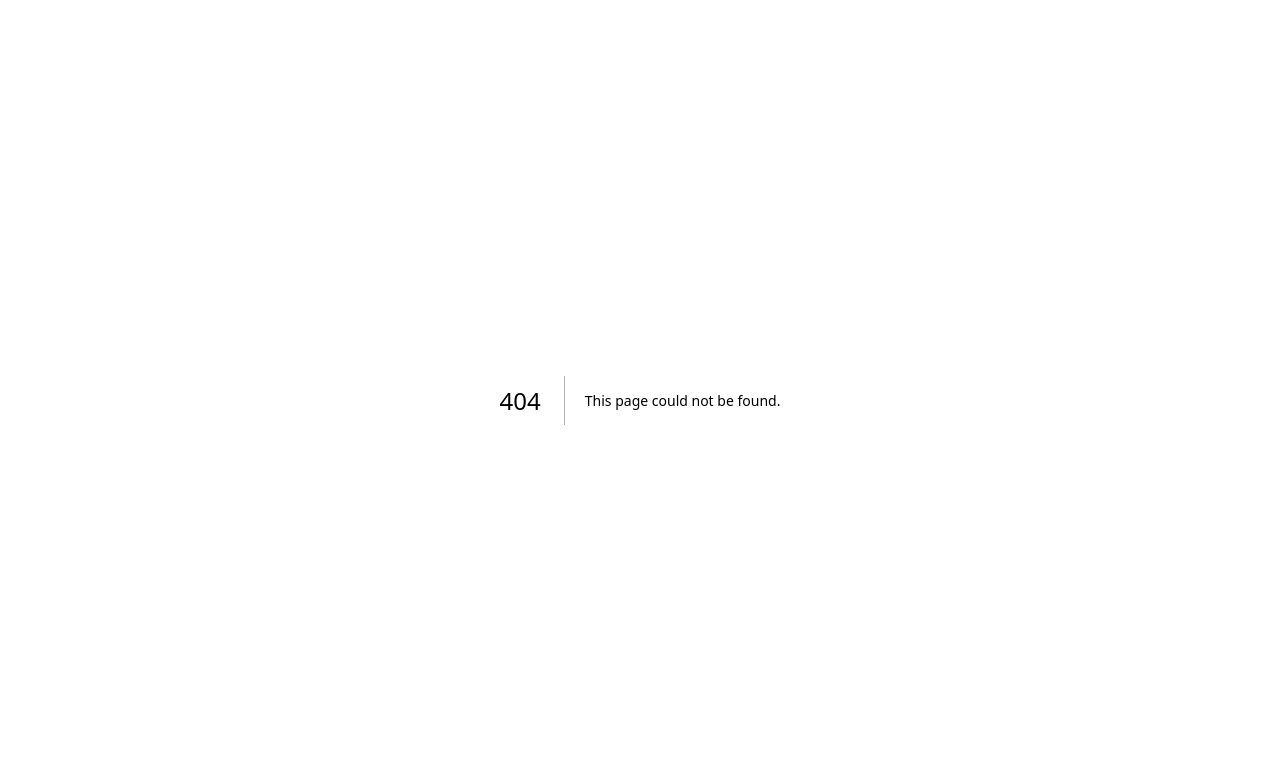
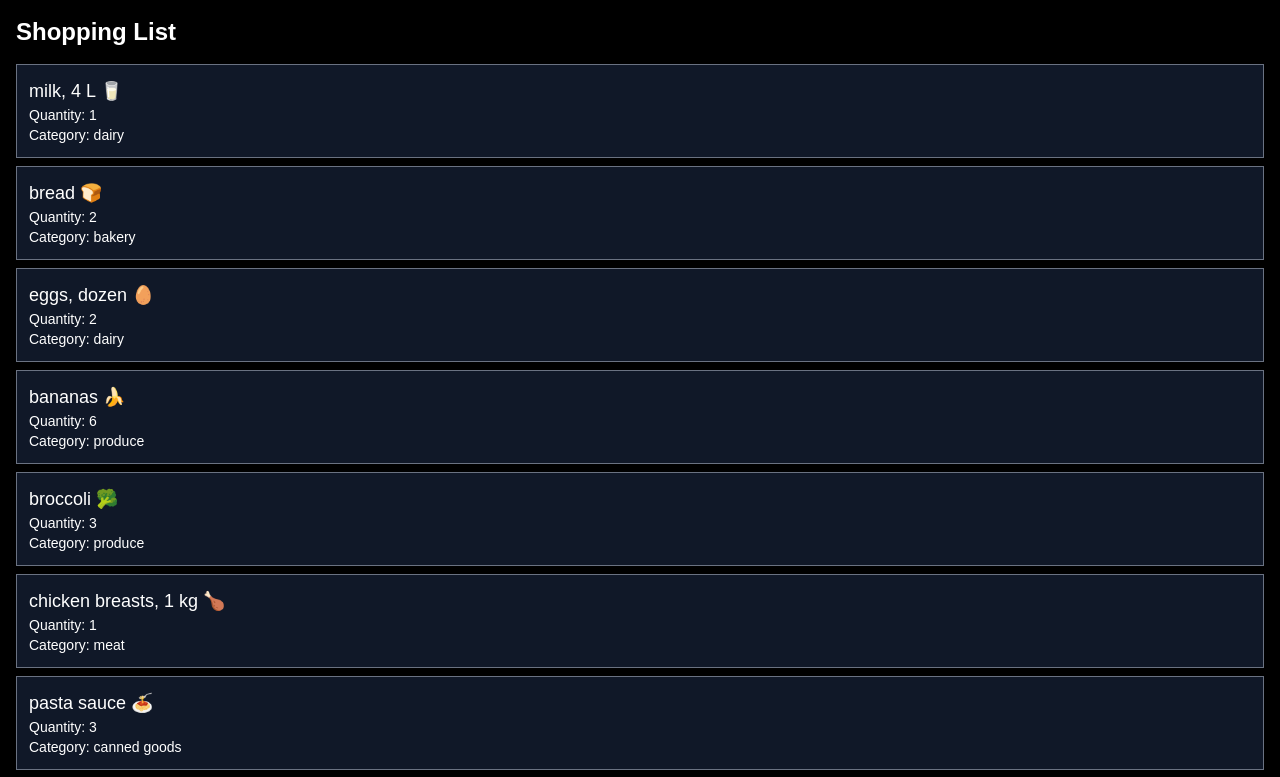
Before and after one commit to CurvyAura/cprg306-assignments, a Next.js app: page /week-3 in a window 1280 px wide. Before the commit this address had no page. Shown: the top 777 px of the page. Built offline with nearby package versions, Linux system fonts and the light colour scheme.

Commit message:
Week-3 Assignment

```diff
--- a/app/page.js
+++ b/app/page.js
@@ -5,7 +5,8 @@ export default function Home() {
   return (
     <main>
       <h1>CPRG 306: Web Development 2 - Assignments</h1>
-      <Link href="week-2">Go to Week 2 →</Link>
+      <Link href="week-2">Go to Week 2 → </Link>
+      <Link href="week-3">Go to Week 3 → </Link>
     </main>
   );
 }
--- /dev/null
+++ b/app/week-3/item-list.js
@@ -0,0 +1,91 @@
+import Item from "./item";
+
+export default function ItemList() {
+    const item1 = {
+    name: "milk, 4 L 🥛",
+    quantity: 1,
+    category: "dairy",
+    };
+
+    const item2 = {
+    name: "bread 🍞",
+    quantity: 2,
+    category: "bakery",
+    };
+
+    const item3 = {
+    name: "eggs, dozen 🥚",
+    quantity: 2,
+    category: "dairy",
+    };
+
+    const item4 = {
+    name: "bananas 🍌",
+    quantity: 6,
+    category: "produce",
+    };
+
+    const item5 = {
+    name: "broccoli 🥦",
+    quantity: 3,
+    category: "produce",
+    };
+
+    const item6 = {
+    name: "chicken breasts, 1 kg 🍗",
+    quantity: 1,
+    category: "meat",
+    };
+
+    const item7 = {
+    name: "pasta sauce 🍝",
+    quantity: 3,
+    category: "canned goods",
+    };
+
+    const item8 = {
+    name: "spaghetti, 454 g 🍝",
+    quantity: 2,
+    category: "dry goods",
+    };
+
+    const item9 = {
+    name: "toilet paper, 12 pack 🧻",
+    quantity: 1,
+    category: "household",
+    };
+
+    const item10 = {
+    name: "paper towels, 6 pack",
+    quantity: 1,
+    category: "household",
+    };
+
+    const item11 = {
+    name: "dish soap 🍽️",
+    quantity: 1,
+    category: "household",
+    };
+
+    const item12 = {
+    name: "hand soap 🧼",
+    quantity: 4,
+    category: "household",
+    };
+
+    const items = [item1, item2, item3, item4, item5, item6, item7, item8, item9, item10, item11, item12,];
+
+
+    return (
+        <div>
+            {items.map((item, index) => (
+                <Item
+                    key={index}
+                    name={item.name}
+                    quantity={item.quantity}
+                    category={item.category}
+                />
+            ))}
+        </div>
+    )
+}
--- /dev/null
+++ b/app/week-3/item.js
@@ -0,0 +1,9 @@
+export default function Item({name, quantity, category}) {
+    return (
+        <div className="border border-gray-500 p-3 mb-2 bg-gray-900 text-white">
+            <div className="text-lg">{name}</div>
+            <div className="text-sm">Quantity: {quantity}</div>
+            <div className="text-sm">Category: {category}</div>
+        </div>
+    )
+}
--- /dev/null
+++ b/app/week-3/page.js
@@ -0,0 +1,10 @@
+import ItemList from "./item-list";
+
+export default function Page() {
+    return (
+        <main className="bg-black min-h-screen p-4">
+            <h1 className="text-white text-2xl font-bold mb-4">Shopping List</h1>
+            <ItemList />
+        </main>
+    );
+}
```
